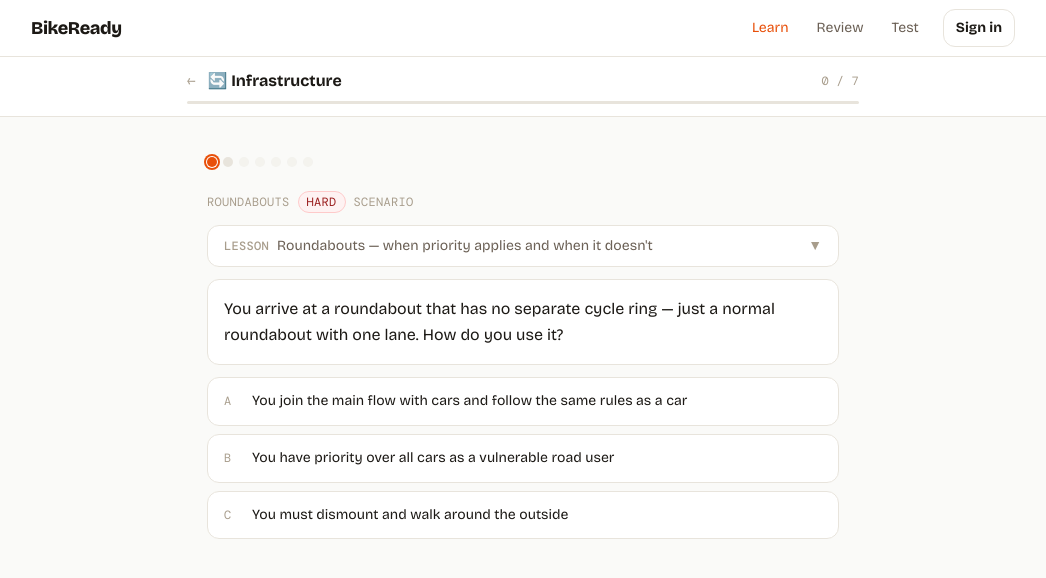
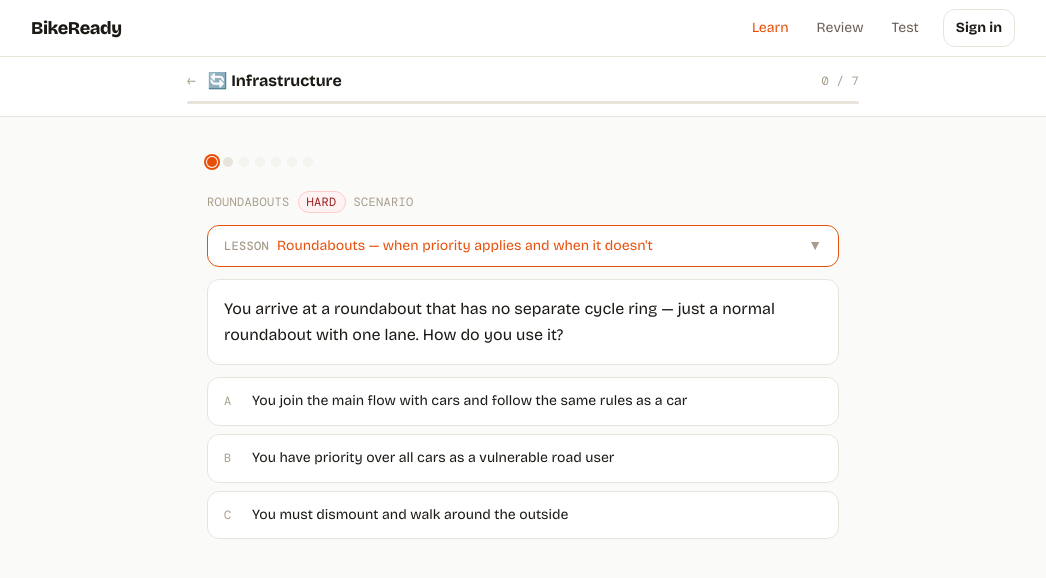
Before and after one commit to seanreilly11/bike-ready, a Next.js app: page /learn/infrastructure in a window 1280 px wide. Shown: the top 578 px of the page, without its empty margins (117-1163 px from the left). Built offline with nearby package versions, Linux system fonts and the light colour scheme; no server answers.

Commit message:
feat: enhance UI components with cursor pointer for better interactivity

```diff
--- a/app/learn/[moduleId]/page.tsx
+++ b/app/learn/[moduleId]/page.tsx
@@ -63,7 +63,7 @@ export default function ModuleSessionPage() {
         );
     }
 
-    async function handleAnswer(optionId: string, correct: boolean) {
+    async function handleAnswer(_optionId: string, correct: boolean) {
         if (!currentQuestion) return;
         await progress.recordAnswer(currentQuestion.id, correct);
         await badges.checkModuleBadge(moduleId, progress.progress);
@@ -111,7 +111,7 @@ export default function ModuleSessionPage() {
                     <div className="flex items-center gap-3 mb-2">
                         <button
                             onClick={() => router.push("/learn")}
-                            className="text-stone-400 hover:text-stone-900 text-sm focus-visible:outline-none"
+                            className="text-stone-400 hover:text-stone-900 text-sm focus-visible:outline-none cursor-pointer"
                             aria-label="Back to modules"
                         >
                             ←
--- a/components/layout/Nav.tsx
+++ b/components/layout/Nav.tsx
@@ -42,7 +42,7 @@ export default function Nav({
                             key={item.href}
                             href={item.href}
                             className={[
-                                "relative px-3 py-2 rounded-lg text-sm font-display font-medium transition-colors duration-150",
+                                "relative px-3 py-2 rounded-lg text-sm font-display font-medium transition-colors duration-150 cursor-pointer",
                                 "focus-visible:outline-none focus-visible:ring-2 focus-visible:ring-orange focus-visible:ring-offset-2",
                                 currentRoute.startsWith(item.href)
                                     ? "text-orange"
--- a/components/layout/ReturnBanner.tsx
+++ b/components/layout/ReturnBanner.tsx
@@ -15,7 +15,7 @@ export default function ReturnBanner({ totalSeen, onSignIn, onDismiss }: ReturnB
         Welcome back —{' '}
         <button
           onClick={onSignIn}
-          className="font-bold text-orange underline underline-offset-2 hover:no-underline focus-visible:outline-none"
+          className="font-bold text-orange underline underline-offset-2 hover:no-underline focus-visible:outline-none cursor-pointer"
         >
           sign in
         </button>{' '}
@@ -23,7 +23,7 @@ export default function ReturnBanner({ totalSeen, onSignIn, onDismiss }: ReturnB
       </p>
       <button
         onClick={onDismiss}
-        className="shrink-0 text-stone-400 hover:text-stone-900 transition-colors p-1 -m-1 focus-visible:outline-none"
+        className="shrink-0 text-stone-400 hover:text-stone-900 transition-colors p-1 -m-1 focus-visible:outline-none cursor-pointer"
         aria-label="Dismiss banner"
       >
         ✕
--- a/components/modules/ModuleCard.tsx
+++ b/components/modules/ModuleCard.tsx
@@ -43,7 +43,7 @@ export default function ModuleCard({
     <button
       onClick={onClick}
       className={[
-        'w-full text-left bg-white border border-stone-200 rounded-xl p-4',
+        'w-full text-left bg-white border border-stone-200 rounded-xl p-4 cursor-pointer',
         'hover:border-stone-400 hover:shadow-md transition-all duration-200',
         'focus-visible:outline-none focus-visible:ring-2 focus-visible:ring-orange focus-visible:ring-offset-2',
         'active:scale-[0.99]',
--- a/components/questions/LessonAccordion.tsx
+++ b/components/questions/LessonAccordion.tsx
@@ -25,12 +25,13 @@ export default function LessonAccordion({ skill, difficulty }: LessonAccordionPr
       <button
         onClick={() => setOpen(o => !o)}
         className={[
-          'w-full flex items-center justify-between gap-2',
-          'rounded-xl border border-stone-200 px-4 py-2.5',
-          'text-left text-sm font-display font-medium text-stone-600',
-          'hover:border-stone-400 transition-colors duration-150',
+          'w-full flex items-center justify-between gap-2 cursor-pointer',
+          'rounded-xl border border-orange px-4 py-2.5',
+          'text-left text-sm font-display font-medium',
+          'transition-colors duration-150',
           'focus-visible:outline-none focus-visible:ring-2 focus-visible:ring-orange focus-visible:ring-offset-2',
-          open ? 'bg-orange-light border-orange text-stone-900' : 'bg-white',
+          open ? 'bg-orange-light' : 'bg-white',
+          'text-orange',
         ].join(' ')}
         aria-expanded={open}
       >
```
Also changed, not shown: 1 other file (tests, documents, lock files or other folders).
